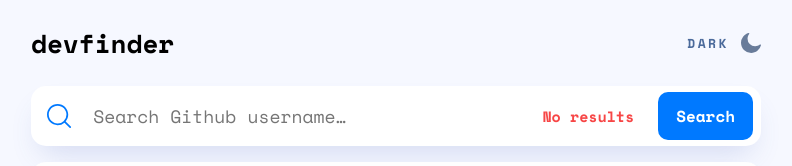
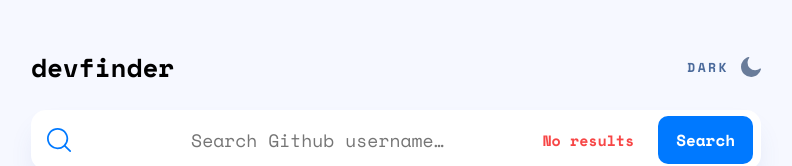
Before and after one commit to gcarter89/github-user-search-app, a React (Create React App) app: page / in a window 1280 px wide. Shown: the top 166 px of the page, without its empty margins (244-1036 px from the left). Built offline with nearby package versions, Linux system fonts and the light colour scheme; no server answers.

Commit message:
initial dark and light mode setup with header completed

```diff
--- /dev/null
+++ b/src/App.module.scss
@@ -0,0 +1,23 @@
+.app {
+    min-height: 100vh;
+    text-align: center;
+    padding-left: 24px;
+    padding-right: 24px;
+    padding-top: 24px;
+    box-sizing: border-box;
+}
+
+.appLight {
+    background-color: #F6F8FF;
+}
+
+.appDark {
+    background-color: #141D2F;
+}
+
+@media screen and (max-width: 280px) {
+    .app {
+        padding-left: 16px;
+        padding-right: 16px;
+    }
+}
--- a/src/App.scss
+++ b/src/App.scss
@@ -1,10 +1,7 @@
-body {
-    background-color: #F6F8FF;
-}
+// body {
+//     background-color: #F6F8FF;
+// }
 
-.App {
-  text-align: center;
-}
 
 h1 {
     font-weight: 700;
--- a/src/App.tsx
+++ b/src/App.tsx
@@ -1,14 +1,27 @@
-import React from 'react';
+import React, { useState, createContext } from 'react';
 import './App.scss';
 import Header from './components/Header';
 import Main from './components/Main';
+import styles from './App.module.scss';
+
+interface DarkModeContextValue {
+    darkMode?: boolean,
+    setDarkMode?: React.Dispatch<React.SetStateAction<boolean>>;
+}
+
+export const ThemeContext = createContext<DarkModeContextValue>({});
 
 function App() {
+    const [darkMode, setDarkMode] = useState(false);
+
+
   return (
-    <>
+    <ThemeContext.Provider value={{darkMode, setDarkMode}}>
+    <div className={darkMode ? `${styles.app} ${styles.appDark}` : `${styles.app} ${styles.appLight}`}>
         <Header/>
         <Main />
-    </>
+    </div>
+    </ThemeContext.Provider>
 
   );
 }
--- a/src/components/Card.tsx
+++ b/src/components/Card.tsx
@@ -27,7 +27,6 @@ interface iCardProps {
 
 
 const Card: React.FC<iCardProps> = ({user}) => {
-    console.log(user);
 
     return (
         <div className={styles.card}>
--- a/src/components/Header.tsx
+++ b/src/components/Header.tsx
@@ -1,15 +1,27 @@
 import styles from './header.module.scss';
-// import {ReactComponent as LightIcon} from '../assets/icon-sun.svg';
+import {ReactComponent as LightIcon} from '../assets/icon-sun.svg';
 import {ReactComponent as DarkIcon} from '../assets/icon-moon.svg';
+import { ThemeContext } from '../App';
+import React, { useContext } from 'react';
 
 export default function Header() {
+
+    const {darkMode, setDarkMode} = useContext(ThemeContext)
+
+    function handleClick(event: React.MouseEvent) {
+        event.preventDefault();
+        if (setDarkMode) {
+            console.log('clicked!');
+            setDarkMode(prevState => !prevState);
+        }
+    }
+
     return (
         <header className={styles.header}>
-            <h1 className={styles.header_title}>devfinder</h1>
-            <button className={styles.header_button}>
-                <h4 className={styles.header_buttonCopy}>DARK</h4>
-                <DarkIcon />
-                {/* <LightIcon /> */}
+            <h1 className={darkMode ? `${styles.header_title} ${styles.header_title__dark}` : `${styles.header_title} ${styles.header_title__light}`}>devfinder</h1>
+            <button onClick={(e) => handleClick(e)} className={darkMode ? `${styles.header_button} ${styles.header_button__dark}` : `${styles.header_button} ${styles.header_button__light}`}>
+                <h4 className={styles.header_buttonCopy}>{darkMode ? 'LIGHT' : 'DARK'}</h4>
+                { darkMode ? <LightIcon /> : <DarkIcon /> }
             </button>
         </header>
     )
--- a/src/components/header.module.scss
+++ b/src/components/header.module.scss
@@ -12,7 +12,16 @@
         width: 50%;
         user-select: none;
         font-size: 26px;
+        text-align: left;
+        &__light {
+            color: #000000;
+        }
+
+        &__dark {
+            color: #FFFFFF;
+        }
     }
+
 
     &_button {
         display: flex;
@@ -22,13 +31,32 @@
         all: inherit;
         cursor: pointer;
         height: fit-content;
-        color: #4B6A9B;
+
+
+        &__light {
+            color: #4B6A9B;
+        }
+
+        &__dark {
+            color: #FFFFFF;
+            svg > g {
+                fill: #FFFFFF;
+            }
+        }
     }
 
-    &_button:hover {
+    &_button__light:hover {
         color: #222731;
         svg > path {
             fill: #222731;
+        }
+
+    }
+
+    &_button__dark:hover {
+        color: #90A4D4;
+        svg > g {
+            fill: #90A4D4;
         }
     }
 
--- a/src/components/main.module.scss
+++ b/src/components/main.module.scss
@@ -3,5 +3,6 @@
     justify-content: center;
     align-items: center;
     flex-direction: column;
-    margin: 24px 0px;
+    margin: 24px 0px 0px;
+    padding-bottom: 24px;
 }
--- a/src/index.scss
+++ b/src/index.scss
@@ -16,16 +16,3 @@ code {
   font-family: source-code-pro, Menlo, Monaco, Consolas, 'Courier New',
     monospace;
 }
-
-#root {
-    margin-left: 24px;
-    margin-right: 24px;
-}
-
-@media screen and (max-width: 280px) {
-    #root {
-        margin-left: 16px;
-        margin-right: 16px;
-    }
-
-}
```
